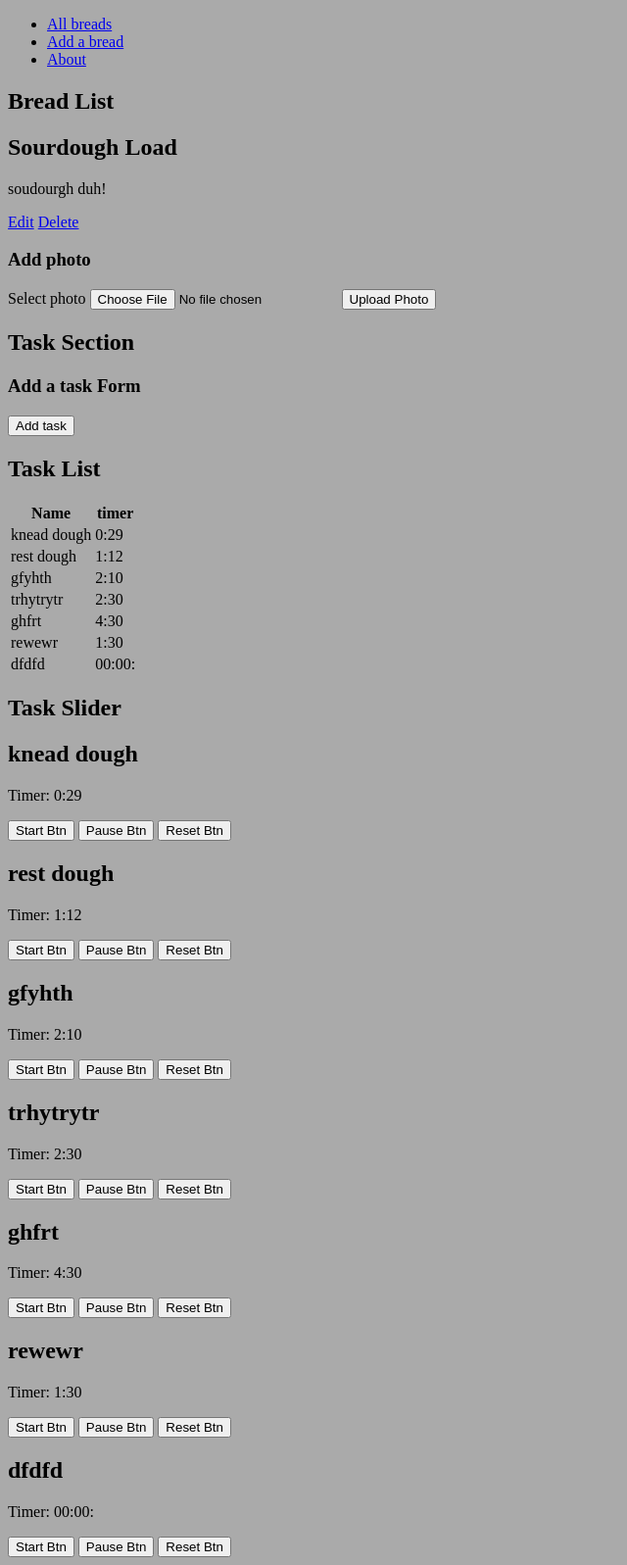
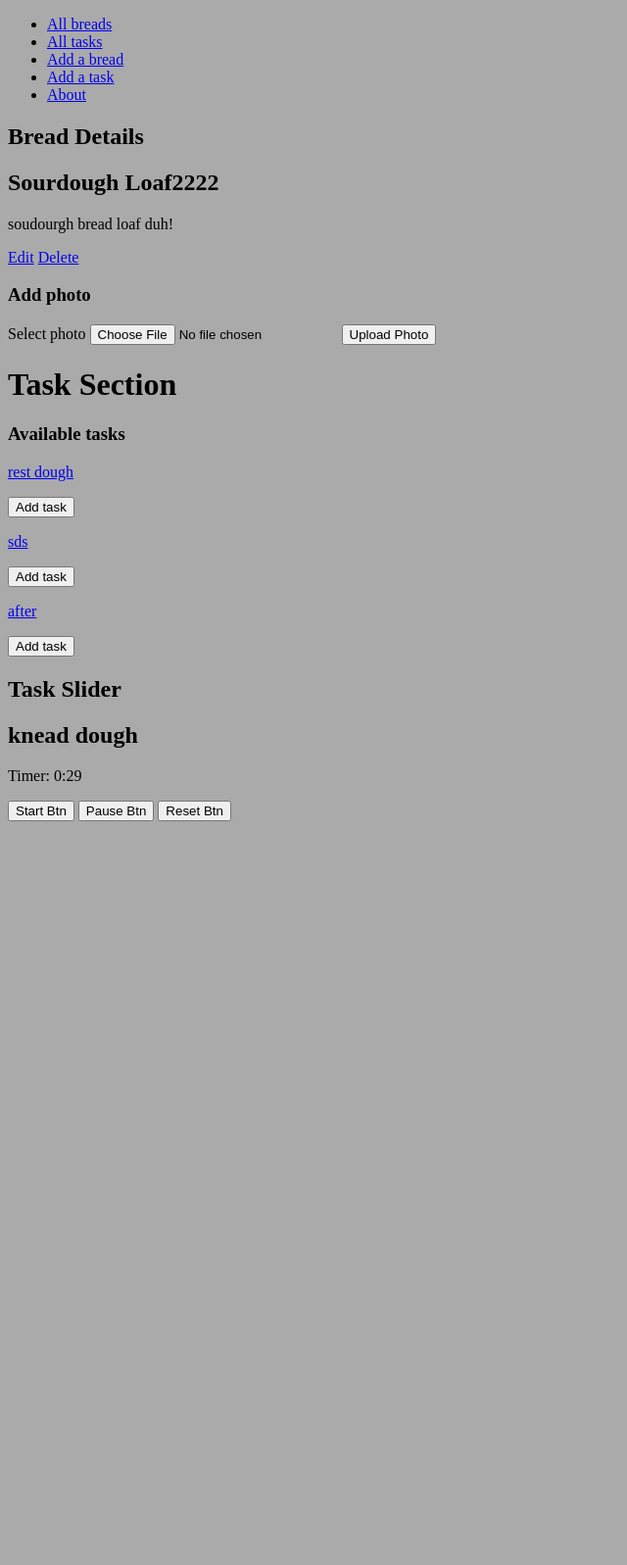
Before and after one commit to katiacreator/hedda, a Django app: page /bread/1/ in a window 1280 px wide. Shown: the whole page at 98% size, without its empty margins (0-640 px from the left). After the commit the page ends 838 px from the top, so only its background shows below. Run offline with Django 3.2, Linux system fonts and the light colour scheme; data comes from the database, SQL or seed files in the repository.

Commit message:
added tasks back to bread model, correctly rendered tasks in appropriate section

```diff
--- a/main_app/models.py
+++ b/main_app/models.py
@@ -3,11 +3,24 @@ from django.db.models.deletion import CASCADE
 from django.urls import reverse
 from django.contrib.auth.models import User
 
+class Task(models.Model):
+  name = models.CharField(max_length=100)
+  hours = models.CharField(max_length=2)
+  minutes = models.CharField(max_length=2)
+  # user = models.ForeignKey(User, on_delete=models.CASCADE)
+
+  # bread = models.ForeignKey(Bread, on_delete=models.CASCADE)
+
+  def __str__(self):
+    return self.name
+
+  def get_absolute_url(self):
+    return reverse('tasks_detail', kwargs={'pk': self.id})
 
 class Bread(models.Model):
   name = models.CharField(max_length=100)
   description = models.TextField(max_length=250)
-  # tasks = models.ManyToManyField(Task)
+  tasks = models.ManyToManyField(Task)
   # user = models.ForeignKey(User, on_delete=models.CASCADE)
 
   def __str__(self):
@@ -16,19 +29,7 @@ class Bread(models.Model):
   def get_absolute_url(self):
     return reverse('breads_detail', kwargs={'bread_id': self.id})
 
-class Task(models.Model):
-  name = models.CharField(max_length=100)
-  hours = models.CharField(max_length=2)
-  minutes = models.CharField(max_length=3)
-  # user = models.ForeignKey(User, on_delete=models.CASCADE)
 
-  bread = models.ForeignKey(Bread, on_delete=models.CASCADE)
-
-  def __str__(self):
-    return self.name
-
-  def get_absolute_url(self):
-    return reverse('tasks_detail', kwargs={'pk': self.id})
 
 class Photo(models.Model):
   url = models.CharField(max_length=250)
--- a/main_app/templates/base.html
+++ b/main_app/templates/base.html
@@ -28,9 +28,9 @@
       <ul>
         {% comment %} {% if user.is_authenticated %} {% endcomment %}
           <li><a href="{% url 'breads_index' %}">All breads</a></li>
-          {% comment %} <li><a href="{% url 'tasks_index' %}">All tasks</a></li> {% endcomment %}
+          <li><a href="{% url 'tasks_index' %}">All tasks</a></li>
           <li><a href="{% url 'breads_create' %}">Add a bread</a></li>
-          {% comment %} <li><a href="{% url 'tasks_create' %}">Add a task</a></li> {% endcomment %}
+          <li><a href="{% url 'tasks_create' %}">Add a task</a></li>
           <li><a href="{% url 'about' %}">About</a></li>
           {% comment %} <li><a href="{% url 'logout' %}">Log Out</a></li> {% endcomment %}
         {% comment %} {% else %}
--- a/main_app/templates/breads/detail.html
+++ b/main_app/templates/breads/detail.html
@@ -2,20 +2,19 @@
 {% comment %} <link
   rel="stylesheet"
   type="text/css"
-  href="{% static 'css/sushi-index.css' %}"
+  href="{% static 'css/bread-index.css' %}"
 /> {% endcomment %}
 <script defer src="{% static 'js/timer.js' %}"></script>
 {% endblock %} {% block content %}
 
 <section class="page-header">
-  <h1>Bread List</h1>
+  <h1>Bread Details</h1>
 </section>
-
 <section class="card-container">
   <div class="card">
     <div class="card-content">
       <div class="card-img-container">
-          {% comment %} <img src="{% static 'images/sushi.svg' %}" alt="sushi logo icon" /> {% endcomment %}
+        {% comment %} <img src="{% static 'images/bread.svg' %}" alt="bread logo icon" /> {% endcomment %}
       </div>
       <h2 class="card-title">{{ bread.name }}</h2>
       <p>{{ bread.description }}</p>
@@ -40,52 +39,46 @@
     </form>
   </div>
 </section>
- <section class="page-header">
+{% comment %} Task Section starts here {% endcomment %}
 <h1>Task Section</h1>
-</section>
-<h3>Add a task Form</h3>
-    <form
-      method="post"
-      class='subsection-content'
-      action={% url 'add_task' bread.id %}
-    >
+<section class="tasks">
+    {% comment %} <div class="subsection-title">
+      <h3>Add All Relevant Tasks to make this delicious bread!</h3>
+    </div> {% endcomment %}
+    <div class="subsection-content">
+    <h3>Available tasks</h3>
+      {% if tasks.count %}
+        {% for task in tasks.all %}
+          <div class="task-container">
+            <a href="{% url 'tasks_detail' task.id %}">
+              <p>{{ task.name }}</p>
+            </a>
+            <form action="{% url 'add_task' bread.id task.id %}" method="post">
               {% csrf_token %}
-      {{ task_form.as_p }}
               <button type="submit" class="btn submit">Add task</button>
             </form>
-    <section class="page-header">
-  <h1>Task List</h1>
-</section>
-<table>
-        <thead>
-          <tr><th>Name</th><th>timer</th></tr>
-        </thead>
-        <tbody>
-          {% for task in bread.task_set.all %}
-            <tr>
-              <td>{{task.name}}</td>
-              <td>{{task.hours}}:{{task.minutes}}</td>
-            </tr>
+          </div>
         {% endfor %}
-        </tbody>
-      </table>
-<section class="card-container">
+      {% else %}
+        <p class="all-tasks">
+          You have added all the available tasks!
+        </p>
+      {% endif %}
+    </div>
 <h1>Task Slider</h1>
-  {% for task in bread.task_set.all %}
+{% if bread.tasks.count %}
+  {% for task in bread.tasks.all %}
   <div class="card">
-
       <div class="card-content">
         <h2>{{ task.name }}</h2>
         <p> Timer: {% if task.hours %}{{ task.hours }}{% else %}00{% endif %}:{{ task.minutes }}</p>
         <button> <span>Start Btn</span></button>
         <button><span>Pause Btn</span></button>
         <button><span>Reset Btn</span></button>
-
-
+         <div class="subsection-content">
+        {% endfor %}
+      {% endif %}
     </div>
-
+</section>
  </div>
-  {% endfor %}
-</section>
-
 {% endblock %}
--- a/main_app/urls.py
+++ b/main_app/urls.py
@@ -9,12 +9,12 @@ urlpatterns = [
   path('breads/create/', views.BreadCreate.as_view(), name='breads_create'),
   path('breads/<int:pk>/update/', views.BreadUpdate.as_view(), name='breads_update'),
   path('breads/<int:pk>/delete/', views.BreadDelete.as_view(), name='breads_delete'),
-  # path('tasks/', views.TaskList.as_view(), name='tasks_index'),
-  # path('tasks/<int:pk>', views.TaskDetail.as_view(), name='tasks_detail'),
-  path('breads/<int:bread_id>/add_task/', views.add_task, name='add_task'),
-  # path('tasks/create/', views.TaskCreate.as_view(), name='tasks_create'),
-  # path('tasks/<int:pk>/update/', views.TaskUpdate.as_view(), name='tasks_update'),
-  # path('tasks/<int:pk>/delete/', views.TaskDelete.as_view(), name='tasks_delete'),
+  path('tasks/', views.TaskList.as_view(), name='tasks_index'),
+  path('tasks/<int:pk>', views.TaskDetail.as_view(), name='tasks_detail'),
+   path('breads/<int:bread_id>/add_task/<int:task_id>/', views.add_task, name='add_task'),
+  path('tasks/create/', views.TaskCreate.as_view(), name='tasks_create'),
+  path('tasks/<int:pk>/update/', views.TaskUpdate.as_view(), name='tasks_update'),
+  path('tasks/<int:pk>/delete/', views.TaskDelete.as_view(), name='tasks_delete'),
   # path('breads/<int:bread_id>/add_bread_photo', views.add_bread_photo, name='add_bread_photo'),
   # path('tasks/<int:task_id>/add_task_photo', views.add_task_photo, name='add_task_photo'),
 ]
--- a/main_app/views.py
+++ b/main_app/views.py
@@ -25,7 +25,12 @@ def breads_index(request):
 
 def breads_detail(request, bread_id):
   bread = Bread.objects.get(id=bread_id)
-  return render(request, 'breads/detail.html', {'bread': bread})
+  # Get the tasks the bread doesn't have
+  tasks_bread_doesnt_have = Task.objects.exclude(id__in = bread.tasks.all().values_list('id'))
+  return render(request, 'breads/detail.html', {
+    # Add the tasks to be displayed
+    'bread': bread, 'tasks': tasks_bread_doesnt_have
+  })
 
 class BreadCreate(CreateView):
   model = Bread
@@ -43,43 +48,28 @@ class BreadDelete(DeleteView):
   model = Bread
   success_url = '/breads/'
 
-# class TaskList(ListView):
-#   model = Task
+class TaskList(ListView):
+  model = Task
 
-# class TaskDetail(DetailView):
-#   model = Task
+class TaskDetail(DetailView):
+  model = Task
 
-# class TaskCreate(CreateView):
-#   model = Task
-#   fields = ['name', 'hours', 'minutes']
-def add_task(request, bread_id):
-  form = TaskForm(request.POST)
-  if form.is_valid():
-    new_task = form.save(commit=False)
-    new_task.bread_id = bread_id
-    new_task.save()
-  return redirect('breads_detail', bread_id=bread_id)
+class TaskCreate(CreateView):
+  model = Task
+  fields = ['name', 'hours', 'minutes']
 
-  def form_valid(self, form):
-    form.instance.user = self.request.user
-    return super().form_valid(form)
+class TaskUpdate(UpdateView):
+  model = Task
+  fields = ['name', 'hours', 'minutes']
 
-# class TaskUpdate(UpdateView):
-#   model = Task
-#   fields = ['name', 'hours', 'minutes']
-
-# class TaskDelete(DeleteView):
-#   model = Task
-#   success_url = '/tasks/'
+class TaskDelete(DeleteView):
+  model = Task
+  success_url = '/tasks/'
 
 def photos_index(request):
   photos = Photo.objects.all()
   return render(request, 'photos/index.html', { 'photos': photos})
 
-# def timer():
-#   countdown = 10
-#   while countdown != 0:
-#     print ('countdown', countdown)
-#     countdown = countdown - 1
-
-# timer()
+def add_task(request, bread_id, task_id):
+  Bread.objects.get(id=bread_id).tasks.add(task_id)
+  return redirect('breads_detail', bread_id=bread_id)
```
Also changed, not shown: main_app/static/js/timer.js (+65 -0 lines), hedda.sqlite3, main_app/migrations/0016_alter_task_minutes.py (added), main_app/migrations/0017_remove_task_bread.py (added), main_app/migrations/0018_bread_tasks.py (added). Lines whose indentation alone changed are shown as unchanged.
